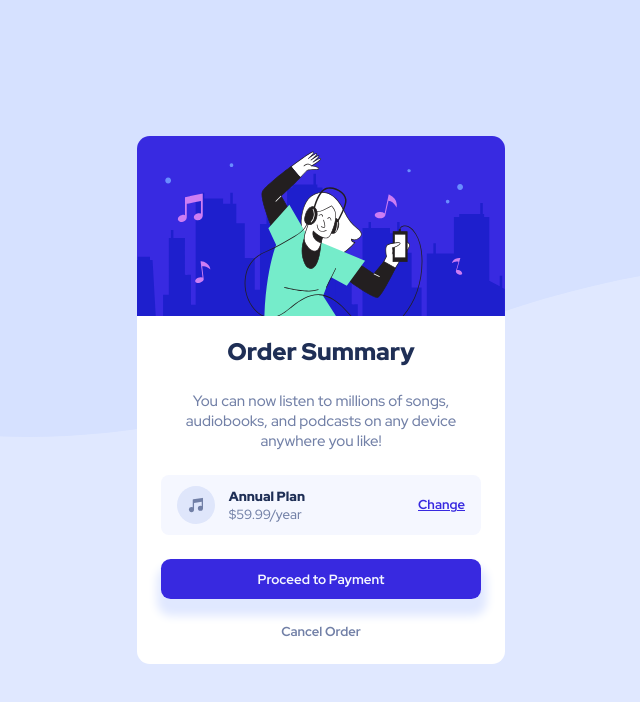
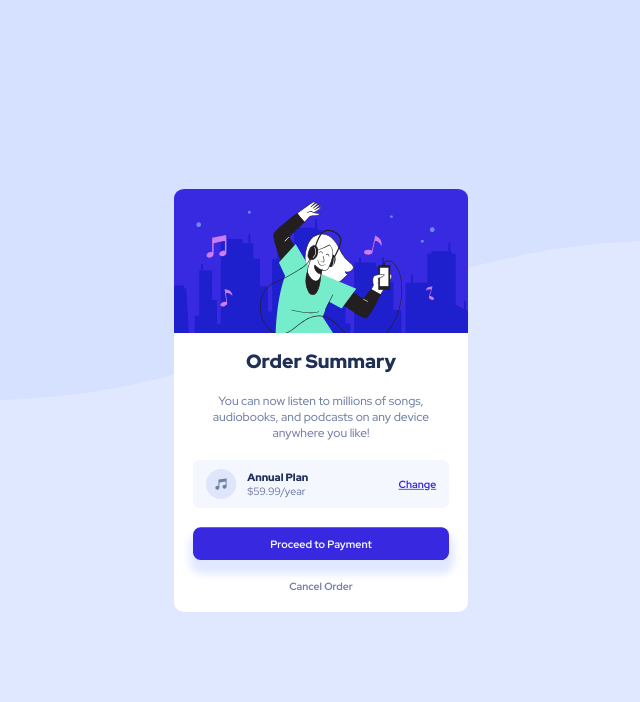
Before and after one commit to romzc/order-summary-component, a plain HTML site: page index.html in a window 1280 px wide. Shown: the whole page, without its empty margins (319-959 px from the left). Drawn offline with Linux system fonts and the light colour scheme.

Commit message:
Update in style.css file, new css propiertes added transform and size

```diff
--- a/style.css
+++ b/style.css
@@ -31,9 +31,15 @@ body {
     font-family: 'Red Hat Display', sans-serif;
     background-color: var(--pale-blue);
 
+    /* new code, frontmentor feedback*/
 
     background-image: url(./images/pattern-background-desktop.svg);
     background-repeat: no-repeat;
+    background-position: top center;
+    background-size: 100% 50%;
+
+    /* ----------------------------- */
+
 }
 
 
@@ -56,7 +62,7 @@ main {
     background-size: contain;
 
     border-radius: 0.8rem;
-
+    transform: scale(0.8);
 }
 
 h1, h5 {
```
